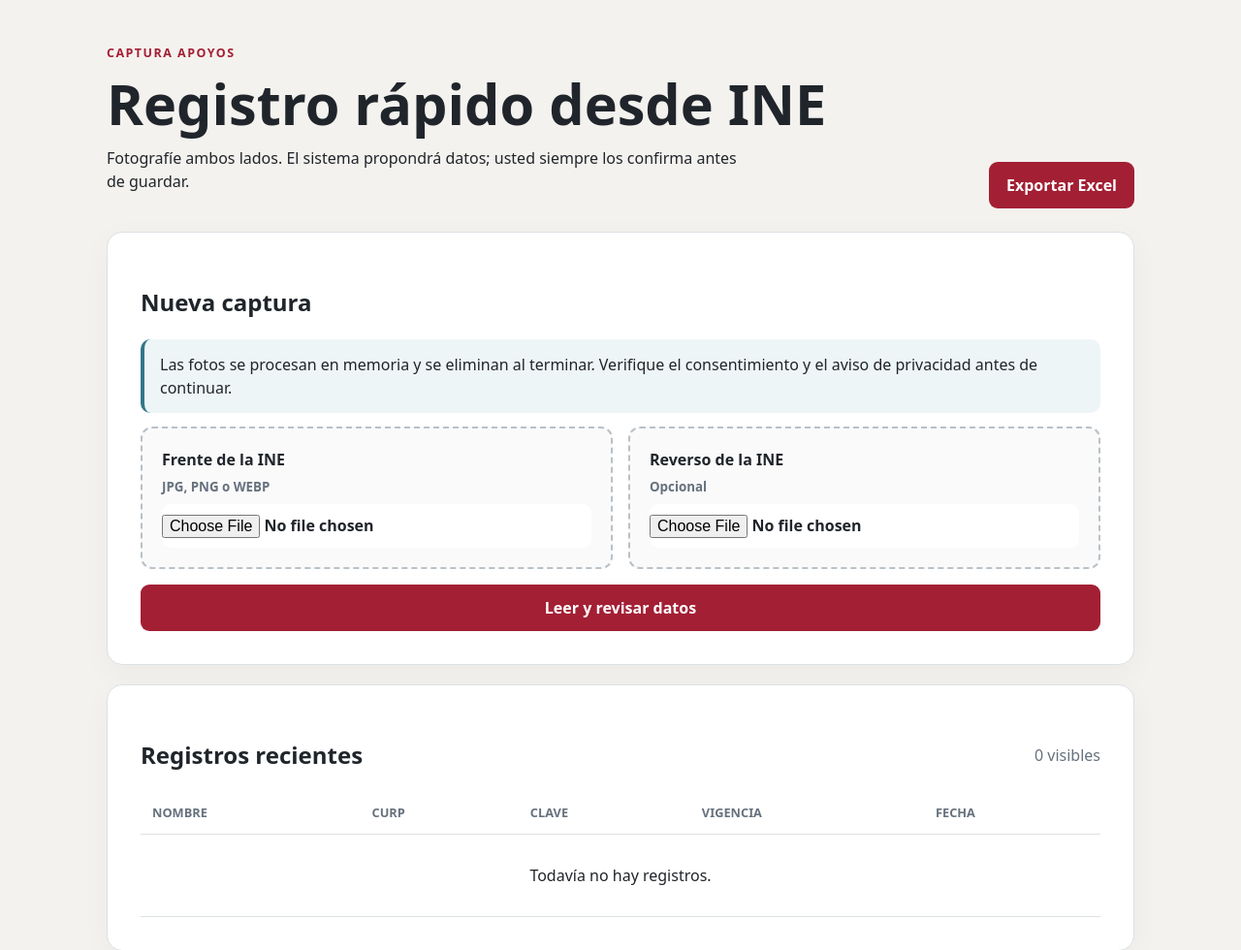
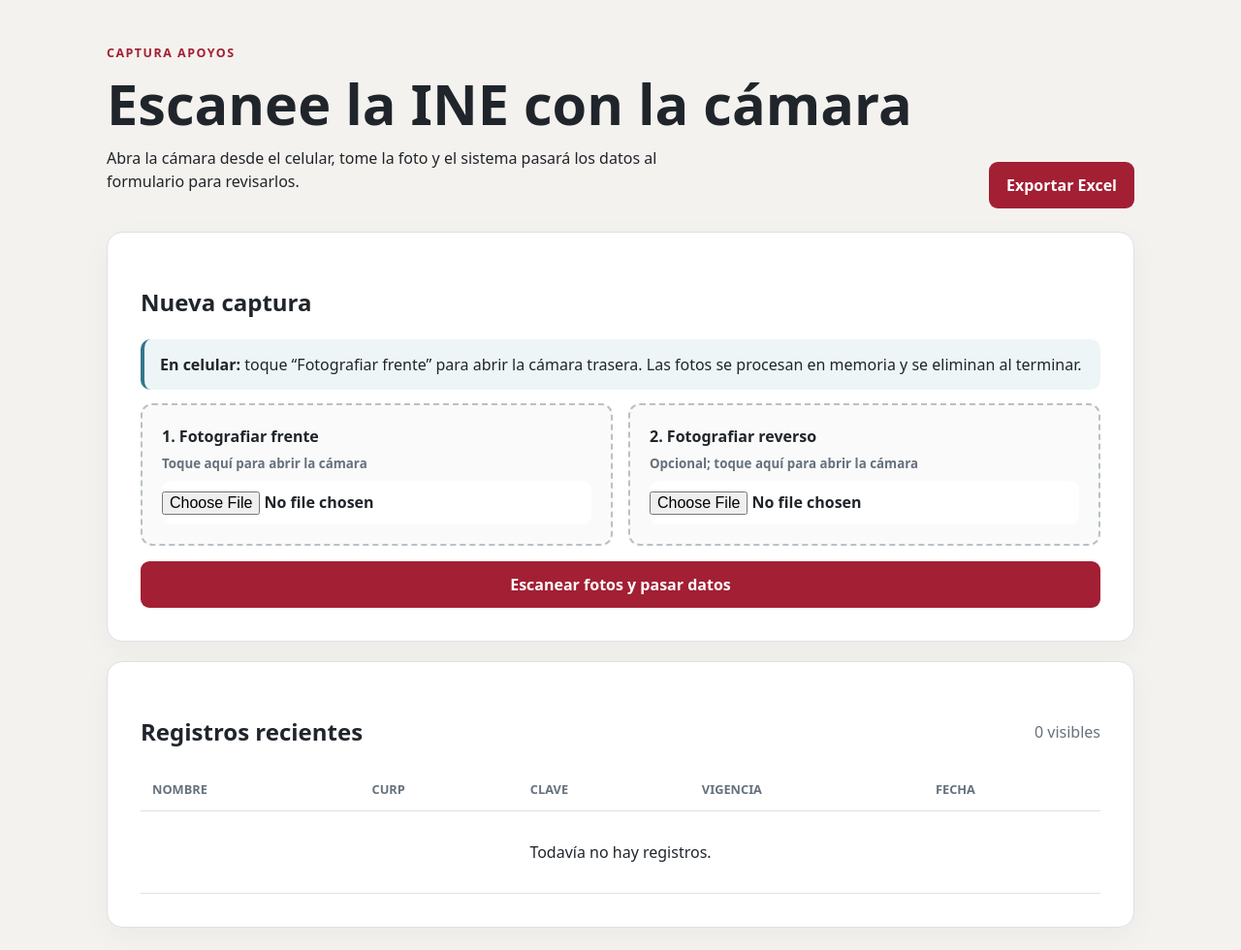
Before and after one commit to spott226/ocrcapturadif, a FastAPI app: page / in a window 1280 px wide. Shown: the part 68-1048 px from the top of the page at 97% size. Run offline with FastAPI, Linux system fonts and the light colour scheme; the visitor is signed in with stand-in values (Sample User, id 1); data that the repository does not hold is empty; some libraries are stand-ins or nearby versions.

Commit message:
feat: aclarar captura con cámara móvil

```diff
--- a/app/templates/index.html
+++ b/app/templates/index.html
@@ -1,5 +1,5 @@
 {% extends "base.html" %}{% block content %}
-<section class="hero"><div><p class="eyebrow">Captura Apoyos</p><h1>Registro rápido desde INE</h1><p>Fotografíe ambos lados. El sistema propondrá datos; usted siempre los confirma antes de guardar.</p></div><a class="button secondary" href="/exportar.xlsx">Exportar Excel</a></section>
-<section class="card"><h2>Nueva captura</h2><div class="notice">Las fotos se procesan en memoria y se eliminan al terminar. Verifique el consentimiento y el aviso de privacidad antes de continuar.</div>
-<form method="post" action="/ocr" enctype="multipart/form-data" class="upload-grid"><input type="hidden" name="csrf" value="{{ csrf }}"><label class="drop">Frente de la INE <small>JPG, PNG o WEBP</small><input type="file" name="front" accept="image/jpeg,image/png,image/webp" capture="environment" required></label><label class="drop">Reverso de la INE <small>Opcional</small><input type="file" name="back" accept="image/jpeg,image/png,image/webp" capture="environment"></label><button>Leer y revisar datos</button></form></section>
+<section class="hero"><div><p class="eyebrow">Captura Apoyos</p><h1>Escanee la INE con la cámara</h1><p>Abra la cámara desde el celular, tome la foto y el sistema pasará los datos al formulario para revisarlos.</p></div><a class="button secondary" href="/exportar.xlsx">Exportar Excel</a></section>
+<section class="card"><h2>Nueva captura</h2><div class="notice"><strong>En celular:</strong> toque “Fotografiar frente” para abrir la cámara trasera. Las fotos se procesan en memoria y se eliminan al terminar.</div>
+<form method="post" action="/ocr" enctype="multipart/form-data" class="upload-grid"><input type="hidden" name="csrf" value="{{ csrf }}"><label class="drop"><span>1. Fotografiar frente</span><small>Toque aquí para abrir la cámara</small><input type="file" name="front" accept="image/jpeg,image/png,image/webp" capture="environment" required></label><label class="drop"><span>2. Fotografiar reverso</span><small>Opcional; toque aquí para abrir la cámara</small><input type="file" name="back" accept="image/jpeg,image/png,image/webp" capture="environment"></label><button>Escanear fotos y pasar datos</button></form></section>
 <section class="card"><div class="section-head"><h2>Registros recientes</h2><span>{{ people|length }} visibles</span></div><div class="table-wrap"><table><thead><tr><th>Nombre</th><th>CURP</th><th>Clave</th><th>Vigencia</th><th>Fecha</th></tr></thead><tbody>{% for p in people %}<tr><td>{{ p.name }}</td><td>{{ p.curp or '—' }}</td><td>{{ p.voter_key or '—' }}</td><td>{{ p.valid_until or '—' }}</td><td>{{ p.created_at.strftime('%d/%m/%Y') }}</td></tr>{% else %}<tr><td colspan="5" class="empty">Todavía no hay registros.</td></tr>{% endfor %}</tbody></table></div></section>{% endblock %}
```
